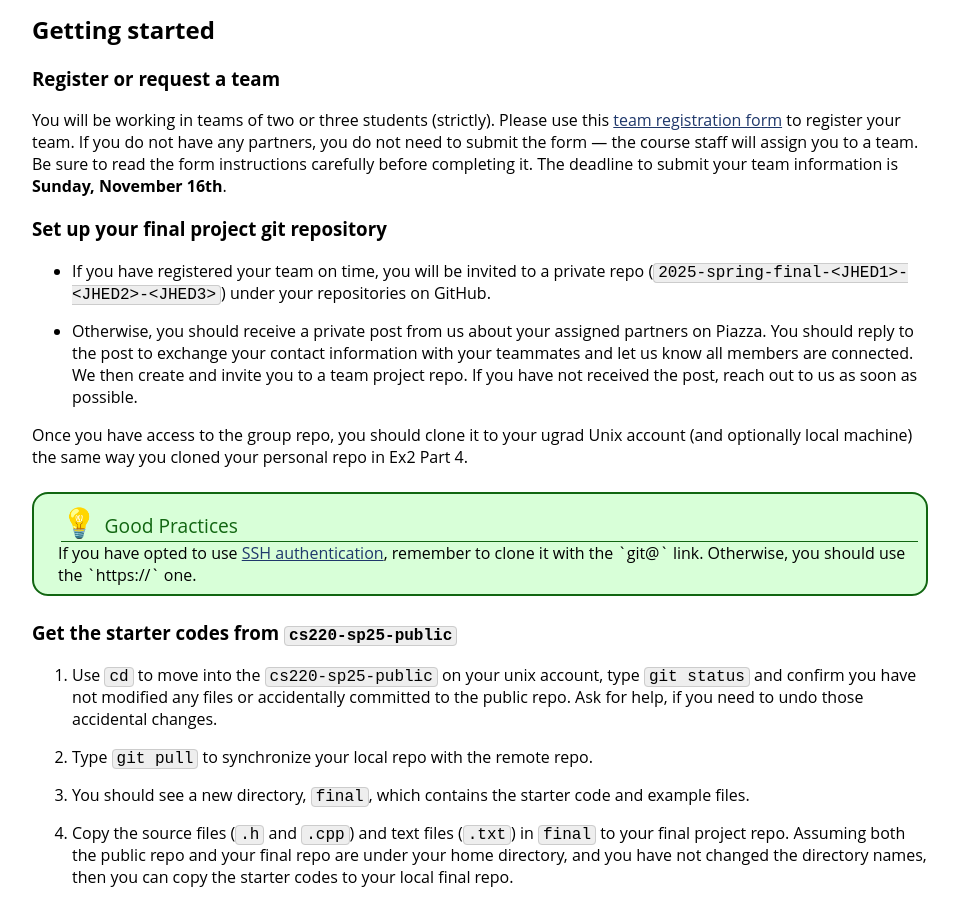
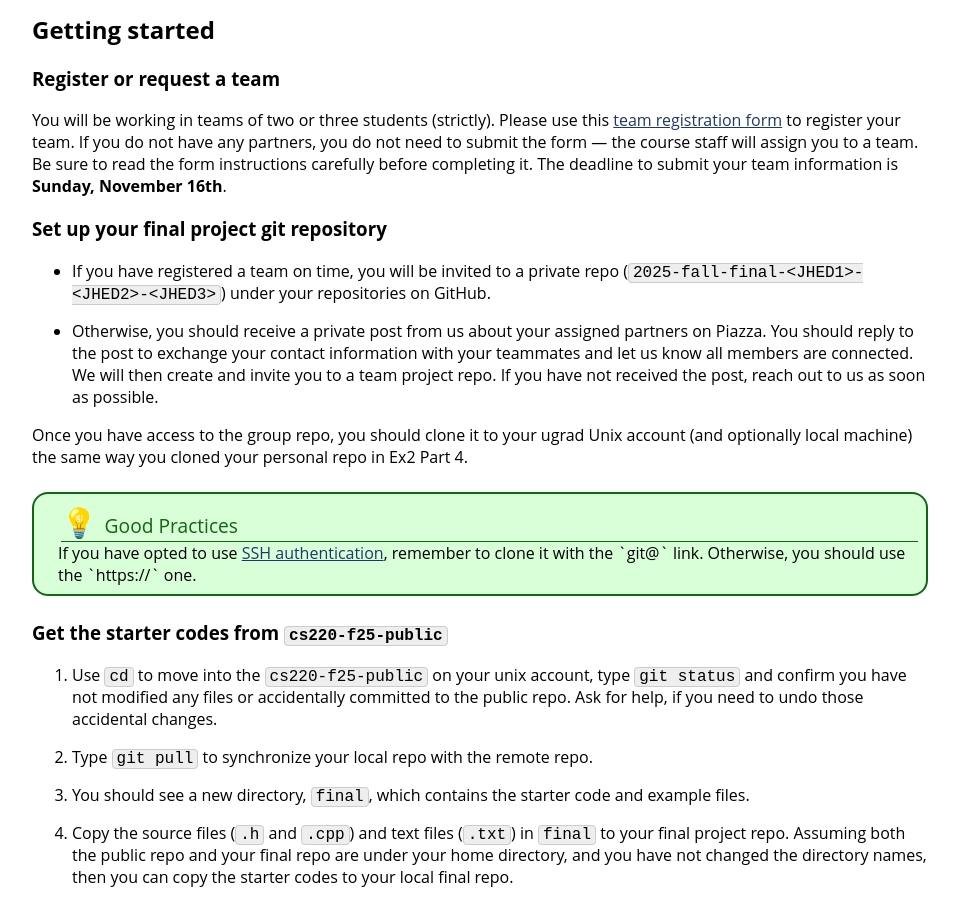
Before and after one commit to jhu-ip/cs220-f25, a Jekyll site: the page built from assign/final.md, in a window 1280 px wide and 900 px high, scrolled down 930 px. Shown: the whole window, without its empty margins (160-1119 px from the left). Built offline with Jekyll 4.4.1, drawn with Linux system fonts in a browser that asks for light colours; some of the changed text lies outside the part shown.

Commit message:
minor final project updates

```diff
--- a/assign/final.md
+++ b/assign/final.md
@@ -48,9 +48,9 @@ You will be working in teams of two or three students (strictly). Please use thi
 
 ### Set up your final project git repository
 
-* If you have registered your team on time, you will be invited to a private repo (`2025-spring-final-<JHED1>-<JHED2>-<JHED3>`) under your repositories on GitHub.
+* If you have registered a team on time, you will be invited to a private repo (`2025-fall-final-<JHED1>-<JHED2>-<JHED3>`) under your repositories on GitHub.
 
-* Otherwise, you should receive a private post from us about your assigned partners on Piazza. You should reply to the post to exchange your contact information with your teammates and let us know all members are connected. We then create and invite you to a team project repo. If you have not received the post, reach out to us as soon as possible.
+* Otherwise, you should receive a private post from us about your assigned partners on Piazza. You should reply to the post to exchange your contact information with your teammates and let us know all members are connected. We will then create and invite you to a team project repo. If you have not received the post, reach out to us as soon as possible.
 
 Once you have access to the group repo, you should clone it to your ugrad Unix account (and optionally local machine) the same way you cloned your personal repo in Ex2 Part 4.
 
@@ -61,9 +61,9 @@ If you have opted to use <a href="/docs/resources/github-ssh">SSH authentication
 </div>
 </div>
 
-### Get the starter codes from `cs220-sp25-public`
+### Get the starter codes from `cs220-f25-public`
 
-1. Use `cd` to move into the `cs220-sp25-public` on your unix account, type `git status` and confirm you have not modified any files or accidentally committed to the public repo. Ask
+1. Use `cd` to move into the `cs220-f25-public` on your unix account, type `git status` and confirm you have not modified any files or accidentally committed to the public repo. Ask
 for help, if you need to undo those accidental changes.
 
 2. Type `git pull` to synchronize your local repo with the remote repo.
@@ -141,7 +141,7 @@ You should create the UML diagram *before writing any code* to help yourselves v
 
 ### Chess Rules
 
-A description of the official rules of chess can be found [here](https://www.chess.com/learn-how-to-play-chess), but we give the main points of the game below, with some adjustments specific to this project.
+A description of the official rules of chess can be found <a class='external' target='_blank' href='https://www.chess.com/learn-how-to-play-chess'>here</a>, but we give the main points of the game below, with some adjustments specific to this project.
 
 ### Game Setup
 
@@ -171,7 +171,7 @@ Movement rules:
 
 The rules are also summarized in the following image. Note that the pawn has distinct ways of moving (x's) and capturing (circles):
 
-![chess moves](img/chess.jpg)
+![chess moves](../img/final/chess.jpg)
 
 From: [https://alchetron.com/Tron/CHESS-The-Games-for-the-Brain-576-UW#-](https://alchetron.com/Tron/CHESS-The-Games-for-the-Brain-576-UW#-)
 
```
Also changed, not shown: other parts of assign/final.md (+1 -1 lines).
